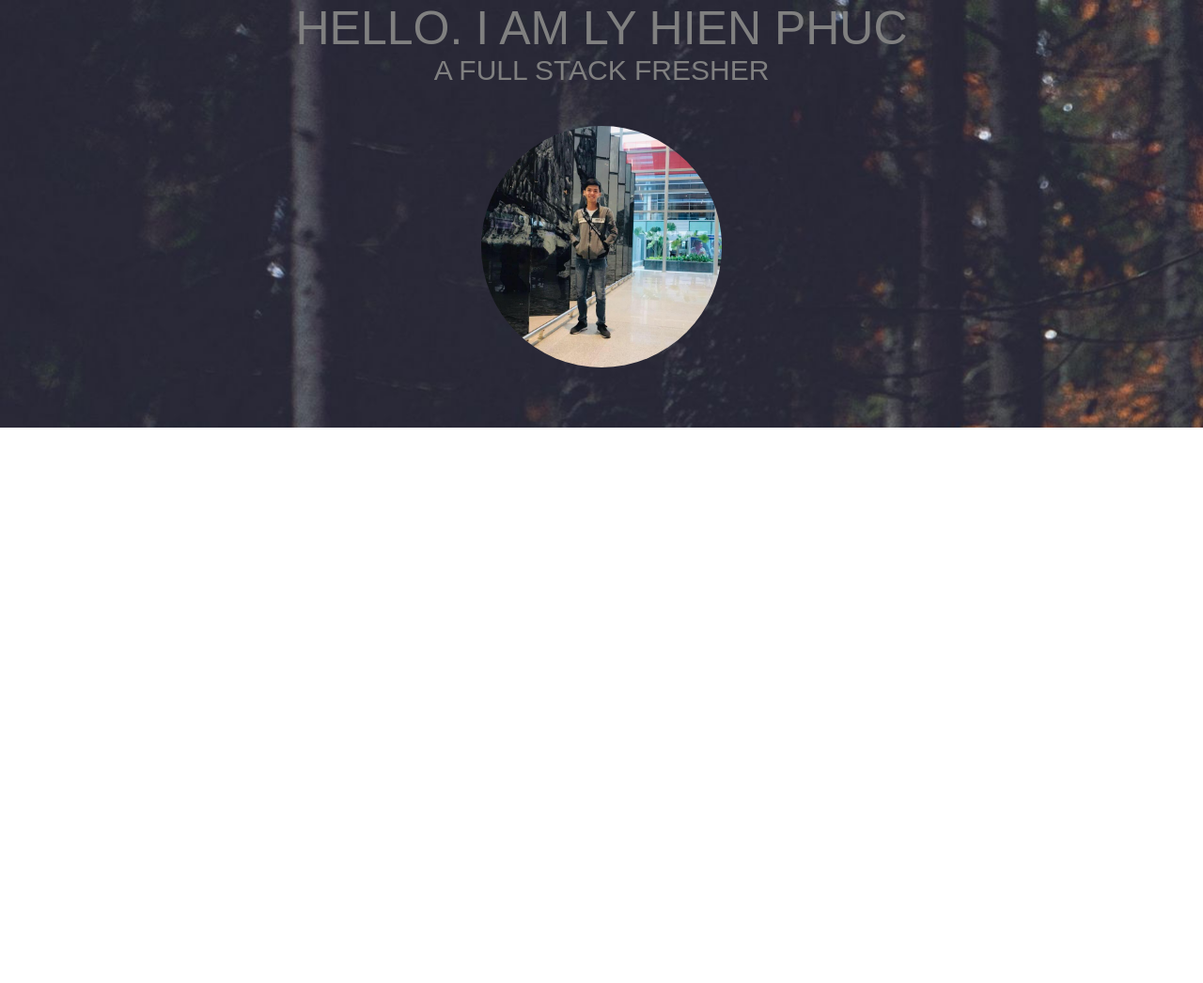
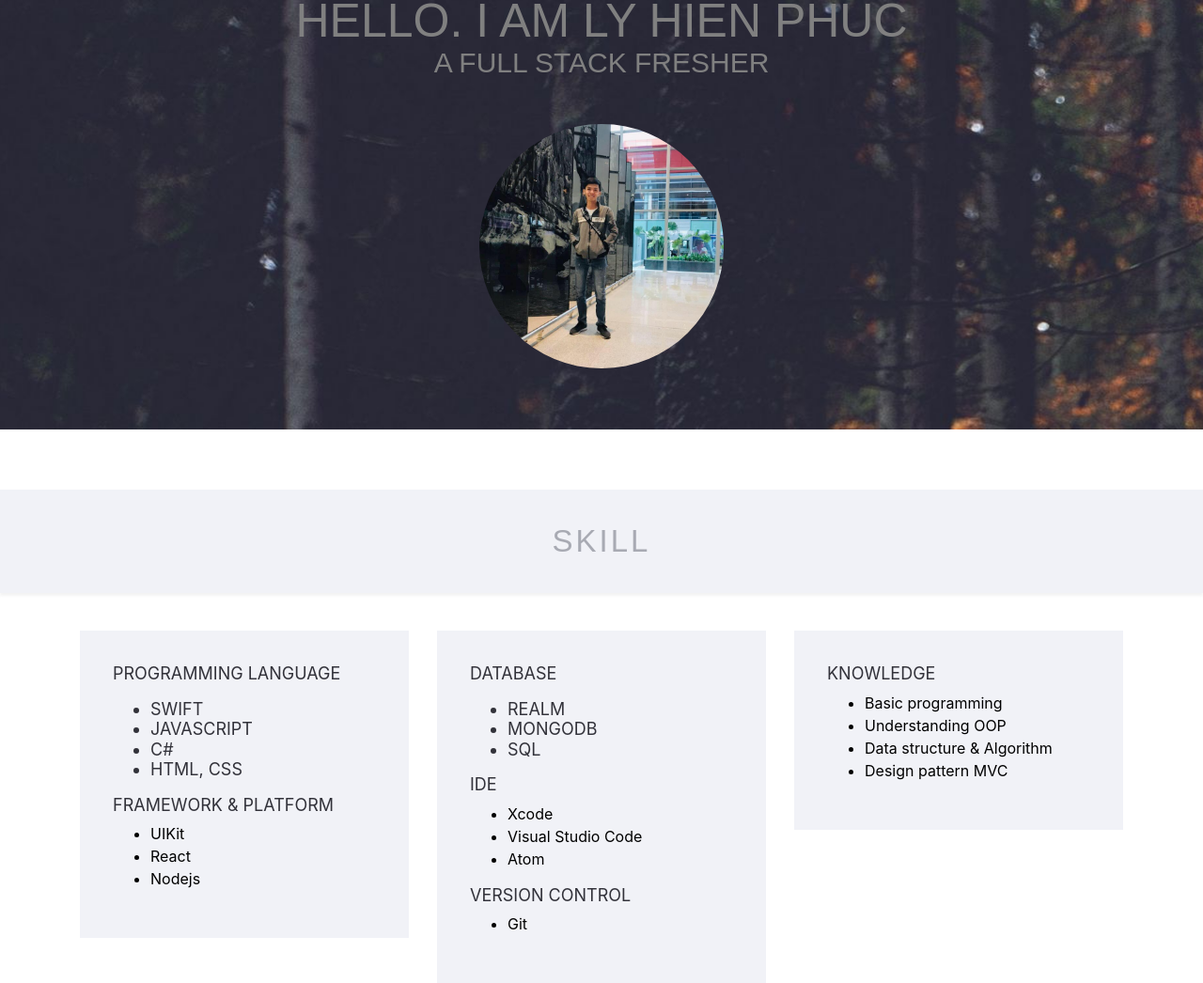
Before and after one commit to phucgo240699/phucly_nodejs, a Node server app: page / in a window 1280 px wide. Shown: the whole page at 94% size. Before the commit the page ends 455 px from the top, so only its background shows below. Run offline with Node 20, Linux system fonts and the light colour scheme; some libraries are stand-ins or nearby versions.

Commit message:
Add infomation

```diff
--- a/app.js
+++ b/app.js
@@ -4,17 +4,22 @@ var hbs = require('hbs')
 
 var app = express()
 
-
-const publicDirectoryPath = path.join(__dirname, '/public')
-
-console.log(publicDirectoryPath)
 app.listen(process.env.PORT || 3000)
 
+// Define paths for Express config
+const publicDirectoryPath = path.join(__dirname, './public')
+const viewsPath = path.join(__dirname, './templates/views')
+const partialsPath = path.join(__dirname, './templates/partials')
+
+// Setup handlebars engine and views location
 app.set('view engine', 'hbs')
-app.set('views','./views')
+app.set('views', viewsPath)
+hbs.registerPartials(partialsPath)
 
+// Setup static directory to serve
 app.use(express.static(publicDirectoryPath))
 
+console.log(__dirname)
 
 app.get('/', (request, response) => {
     response.render('homepage')
--- a/package.json
+++ b/package.json
@@ -10,6 +10,7 @@
   "author": "",
   "license": "ISC",
   "dependencies": {
+    "bootstrap": "^4.4.1",
     "express": "^4.17.1",
     "hbs": "^4.1.0"
   }
--- a/public/css/homepage.css
+++ b/public/css/homepage.css
@@ -1,3 +1,4 @@
+
 #avatar{
     border-radius: 50%;
     width: 20%;
@@ -36,3 +37,35 @@
     line-height: 30px;
     margin: 0;
 }
+
+.info{
+    background-color: #f1f2f7;
+    color: black;
+    padding: 10%;
+}
+
+.title{
+    font-size: 18px;
+    font-weight: normal;
+    text-transform: uppercase;
+    margin-top: 0;
+    color: #32323a;
+}
+
+.section-header{
+    background: #f1f2f7;
+    box-shadow: 0 3px 3px 0 rgba( 1,2,2,0.05);
+    padding: 30px 0;
+    margin-bottom: 40px;
+}
+
+.section-title{
+    margin: 0;
+    text-align: center;
+    text-transform: uppercase;
+    color: #a8aab3;
+    font-size: 33px;
+    font-weight: 300;
+    font-family: 'Raleway',sans-serif;
+    letter-spacing: 3px;
+}
--- /dev/null
+++ b/templates/partials/info.hbs
@@ -0,0 +1,53 @@
+<div class="container">
+            <div class="row">
+                <div class="col-sm">
+                  <div class="info">
+                      <h2 class="title">Programming language</p>
+                        <ul>
+                            <li>Swift</li>
+                            <li>Javascript</li>
+                            <li>C#</li>
+                            <li>HTML, CSS</li>
+                        </ul>
+                      <h2 class="title">Framework & Platform</h2>
+                        <ul>
+                            <li>UIKit</li>
+                            <li>React</li>
+                            <li>Nodejs</li>
+                        </ul>
+                  </div>
+
+                </div>
+                <div class="col-sm">
+                  <div class="info">
+                      <h2 class="title">Database</p>
+                        <ul>
+                            <li>Realm</li>
+                            <li>MongoDB</li>
+                            <li>SQL</li>
+                        </ul>
+                      <h2 class="title">IDE</h2>
+                        <ul>
+                            <li>Xcode</li>
+                            <li>Visual Studio Code</li>
+                            <li>Atom</li>
+                        </ul>
+                      <h2 class="title">Version Control</h2>
+                        <ul>
+                            <li>Git</li>
+                        </ul>
+                  </div>
+                </div>
+                <div class="col-sm">
+                  <div class="info">
+                      <h2 class="title">Knowledge</h2>
+                        <ul>
+                            <li>Basic programming</li>
+                            <li>Understanding OOP</li>
+                            <li>Data structure & Algorithm</li>
+                            <li>Design pattern MVC</li>
+                        </ul>
+                  </div>
+                </div>
+            </div>
+        </div>
--- a/views/homepage.hbs
+++ b/templates/views/homepage.hbs
@@ -4,6 +4,7 @@
     <meta charset="utf-8">
     <title>phucly</title>
     <link rel="stylesheet" href="/css/homepage.css">
+    <link rel="stylesheet" href="https://stackpath.bootstrapcdn.com/bootstrap/4.4.1/css/bootstrap.min.css" integrity="sha384-Vkoo8x4CGsO3+Hhxv8T/Q5PaXtkKtu6ug5TOeNV6gBiFeWPGFN9MuhOf23Q9Ifjh" crossorigin="anonymous">
 </head>
 <body>
     <div>
@@ -17,6 +18,15 @@
             <img id="avatar" src="/img/avatar.jpg" alt="avatar">
 
         </div>
+
+        <br><br><br>
+
+        <div class="section-header">
+            <div class="section-title">SKILL</div>
+        </div>
+        {{>info}}
+
+
     </div>
 </body>
 </html>
```
Also changed, not shown: 1 other file.
